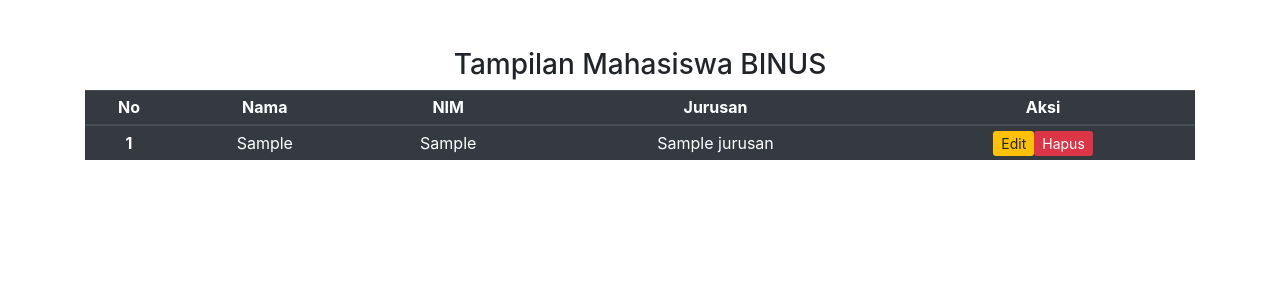
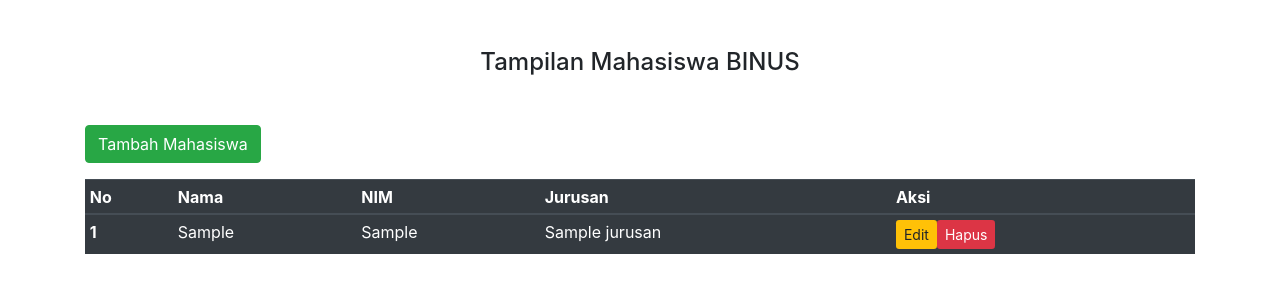
Before and after one commit to kirafadhil/mahasiswa, a CodeIgniter 4 app: template app/Views/mahasiswa/index.php in a window 1280 px wide. Shown: the part 56-356 px from the top of the page. Run offline with PHP 8.4 and a stand-in for CodeIgniter, Linux system fonts and the light colour scheme; the template is opened without the code that fills it: most values are stand-ins (such as "Sample title", 1, 10 or a date in 2020); some libraries are stand-ins or nearby versions.

Commit message:
fungsi tambah data mahasiswa beserta validasi simpannya berhasil

```diff
--- a/app/Views/mahasiswa/index.php
+++ b/app/Views/mahasiswa/index.php
@@ -2,9 +2,35 @@
 <?= $this->section('content'); ?>
 
 <div class="container mt-5 mb-5 text-center">
-  <div class="row">
-    <div class="col">
-      <h3>Tampilan Mahasiswa BINUS</h3>
+  <h4>Tampilan Mahasiswa BINUS</h4>
+</div>
+<div class="container">
+
+  <?php
+  if (!empty(session()->getFlashdata('success'))) : ?>
+    <div class="alert alert-success">
+      <?php echo session()->getFlashdata('success'); ?>
+    </div>
+  <?php endif; ?>
+
+  <?php if (!empty(session()->getFlashdata('info'))) : ?>
+
+    <div class="alert alert-info">
+      <?php echo session()->getFlashdata('info'); ?>
+    </div>
+  <?php endif; ?>
+
+  <?php if (!empty(session()->getFlashdata('warning'))) : ?>
+    <div class="alert alert-warning">
+      <?php echo session()->getFlashdata('warning'); ?>
+    </div>
+  <?php endif; ?>
+
+</div>
+
+<div class="container">
+  <a href="<?= base_url('mahasiswa/tambah'); ?>" class="btn btn-success float-left mb-3">Tambah Mahasiswa</a>
+  <div class="table-responsive">
     <table class="table table-sm table-dark">
       <thead>
         <tr>
@@ -23,7 +49,13 @@
             <td><?= $data['nm_mhs']; ?></td>
             <td><?= $data['nim_mhs']; ?></td>
             <td><?= $data['jurusan']; ?></td>
-              <td><a href="" class="btn-sm btn-warning">Edit</a><a href="" class="btn-sm btn-danger">Hapus</a></td>
+            <td>
+              <div class="btn-group">
+                <a href="<?= base_url('mahasiswa/ubah' . $data['id_mhs']); ?>" class="btn-sm btn-warning">Edit</a><a href="<?= base_url('mahasiswa/hapus' . $data['id_mhs']); ?>" class="btn-sm btn-danger" onclick="return confirm('Apakah Anda yakin ingin menghapus mahasiswa <?= $data['nm_mhs'] ?> ini ?')">Hapus</a>
+              </div>
+            </td>
+  </div>
+</div>
 </tr>
 <?php endforeach; ?>
 </tbody>
```
Also changed, not shown: app/Controllers/Mahasiswa.php (+23 -0 lines), app/Models/MahasiswaModel.php (+10 -0 lines), app/Views/mahasiswa/tambah.php (+30 -0 lines). Lines whose indentation alone changed are shown as unchanged.
